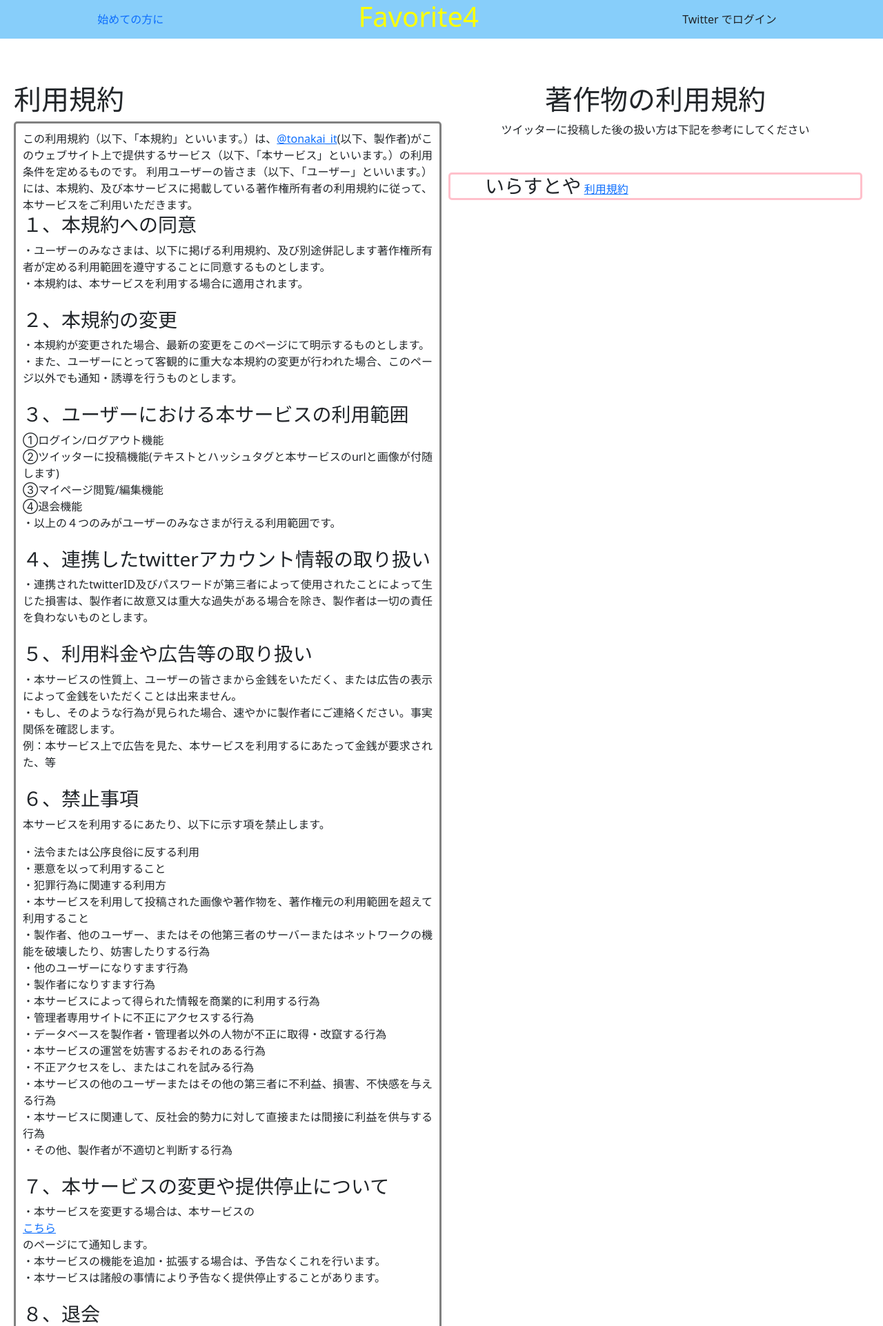
After one commit to akifuji-tonakai/F4, a Django app: template favo4/templates/regulations.html in a window 1280 px wide. The commit adds this page. Shown: the top 1922 px of the page at 69% size. Run offline with Django 3.2, Linux system fonts and the light colour scheme; the template is opened without the code that fills it, so the values that code supplies are empty; style sheets or scripts are compiled from the project's sources; parts of the project's set-up code (start-up, migrations or seed data) failed here and were passed over; some libraries are stand-ins or nearby versions.

```diff
--- a/favo4/forms.py
+++ b/favo4/forms.py
@@ -11,7 +11,7 @@ class ContentCreateForm(forms.ModelForm):
 
     class Meta:
         model = Content
-        fields = 'title', 'copyright', 'hashtag'
+        fields = 'title', 'copyright', 'hashtag', 'flavor_text'
         # fields = '__all__' ↑userをテンプレート排除してます
 
 
--- a/favo4/models.py
+++ b/favo4/models.py
@@ -9,6 +9,7 @@ class Content(models.Model):
     copyright = models.CharField(verbose_name='権利表記', default='©︎', max_length=100)
     hashtag = models.CharField(verbose_name='ハッシュタグ', default='#Favorite4', max_length=20)
     user = models.ForeignKey(CustomUser, verbose_name="ユーザー", on_delete=models.DO_NOTHING)
+    flavor_text = models.CharField(verbose_name='フレーバーテキスト', default='私が好きなものは', max_length=30)
 
     class Meta:
         verbose_name_plural = 'コンテンツ'
--- a/favo4/templates/post-twi.html
+++ b/favo4/templates/post-twi.html
@@ -39,7 +39,7 @@
 
                 <div class="submit-button">
                     <label>
-                        <a href="#" target="_blank" class="inline">利用規約</a>に同意する<input type="checkbox" class="agree">
+                        <a href="{% url 'favo4:F4-regulations' %}" target="_blank" class="inline">利用規約</a>に同意する<input type="checkbox" class="agree">
                     </label>
                     <div class="confirm-select">
                     </div>
--- /dev/null
+++ b/favo4/templates/regulations.html
@@ -0,0 +1,112 @@
+{% extends 'base.html' %}
+{% load static %}
+{% block title %}{% endblock %}
+{% block head %}<link rel="stylesheet" type="text/css" href="{% static 'sass/regulations.css' %}">{% endblock %}
+{% block contents %}
+    <div class="wrap-box">
+        <div class="left-regulation">
+            <h1>利用規約</h1>
+            <div class="usual-regulation">
+                この利用規約（以下、「本規約」といいます。）は、<a href="https://twitter.com/tonakai_it" class="inline" target="_blank">@tonakai_it</a>(以下、製作者)がこのウェブサイト上で提供するサービス（以下、「本サービス」といいます。）の利用条件を定めるものです。 利用ユーザーの皆さま（以下、「ユーザー」といいます。）には、本規約、及び本サービスに掲載している著作権所有者の利用規約に従って、本サービスをご利用いただきます。
+                <h3>１、本規約への同意</h3>
+                ・ユーザーのみなさまは、以下に掲げる利用規約、及び別途併記します著作権所有者が定める利用範囲を遵守することに同意するものとします。<br>
+                ・本規約は、本サービスを利用する場合に適用されます。<br>
+                <br>
+
+                <h3>２、本規約の変更</h3>
+                ・本規約が変更された場合、最新の変更をこのページにて明示するものとします。<br>
+                ・また、ユーザーにとって客観的に重大な本規約の変更が行われた場合、このページ以外でも通知・誘導を行うものとします。<br>
+                <br>
+
+                <h3>３、ユーザーにおける本サービスの利用範囲</h3>
+                ①ログイン/ログアウト機能<br>
+                ②ツイッターに投稿機能(テキストとハッシュタグと本サービスのurlと画像が付随します)<br>
+                ③マイページ閲覧/編集機能<br>
+                ④退会機能<br>
+                ・以上の４つのみがユーザーのみなさまが行える利用範囲です。<br>
+                <br>
+
+                <h3>４、連携したtwitterアカウント情報の取り扱い</h3>
+                ・連携されたtwitterID及びパスワードが第三者によって使用されたことによって生じた損害は、製作者に故意又は重大な過失がある場合を除き、製作者は一切の責任を負わないものとします。<br>
+                <br>
+
+                <h3>５、利用料金や広告等の取り扱い</h3>
+                ・本サービスの性質上、ユーザーの皆さまから金銭をいただく、または広告の表示によって金銭をいただくことは出来ません。<br>
+                ・もし、そのような行為が見られた場合、速やかに製作者にご連絡ください。事実関係を確認します。<br>
+                例：本サービス上で広告を見た、本サービスを利用するにあたって金銭が要求された、等<br>
+                <br>
+
+                <h3>６、禁止事項</h3>
+                <p>本サービスを利用するにあたり、以下に示す項を禁止します。</p>
+                ・法令または公序良俗に反する利用<br>
+                ・悪意を以って利用すること<br>
+                ・犯罪行為に関連する利用方<br>
+                ・本サービスを利用して投稿された画像や著作物を、著作権元の利用範囲を超えて利用すること<br>
+                ・製作者、他のユーザー、またはその他第三者のサーバーまたはネットワークの機能を破壊したり、妨害したりする行為<br>
+                ・他のユーザーになりすます行為<br>
+                ・製作者になりすます行為<br>
+                ・本サービスによって得られた情報を商業的に利用する行為<br>
+                ・管理者専用サイトに不正にアクセスする行為<br>
+                ・データベースを製作者・管理者以外の人物が不正に取得・改竄する行為<br>
+                ・本サービスの運営を妨害するおそれのある行為<br>
+                ・不正アクセスをし、またはこれを試みる行為<br>
+                ・本サービスの他のユーザーまたはその他の第三者に不利益、損害、不快感を与える行為<br>
+                ・本サービスに関連して、反社会的勢力に対して直接または間接に利益を供与する行為<br>
+                ・その他、製作者が不適切と判断する行為<br>
+                <br>
+
+                <h3>７、本サービスの変更や提供停止について</h3>
+                ・本サービスを変更する場合は、本サービスの<a href="{% url 'favo4:index' %}" target="_blank">こちら</a>のページにて通知します。<br>
+                ・本サービスの機能を追加・拡張する場合は、予告なくこれを行います。<br>
+                ・本サービスは諸般の事情により予告なく提供停止することがあります。<br>
+                <br>
+
+                <h3>８、退会</h3>
+                ・本サービスが提供する方法によって、退会が可能です。<br>
+                ・何らかの理由で、本サービス上によって退会処理がなされない場合は、製作者にご連絡ください。<br>
+                ・また、twitterアカウントと本サービスの連携解除は、ユーザー各自で行ってもらうものとします。<br>
+                <br>
+
+                <h3>９、掲載停止の要求</h3>
+                ・別途ページに掲載停止の要求手順を記しています。著作権保有者はそちらをご確認ください→<a href="{% url 'favo4:F4-inquiry' %}" class="inline" target="_blank">問い合わせ</a><br>
+                ・要求があった場合は、予告なく機能を削除いたします。<br>
+                <br>
+
+                <h3>１０、保証の否認及び免責事項</h3>
+                ・製作者は、本サービスに事実上または法律上の瑕疵（安全性、信頼性、正確性、完全性、有効性、特定の目的への適合性、セキュリティなどに関する欠陥、エラーやバグ、権利侵害などを含みます。）
+                がないことを明示的にも黙示的にも保証しておりません。<br>
+                ・製作者は、本サービスに起因してユーザーに生じたあらゆる損害について一切の責任を負いません。<br>
+                ・製作者は、本サービスに関して、ユーザーと他のユーザーまたは第三者との間において生じた取引、 連絡または紛争等について一切責任を負いません。<br>
+                <br>
+
+                <h3>１１、著作権について</h3>
+                ・あくまで本サービスの製作者は、コピーライト表記がされた本サービス上の著作物の著作権を保持しておりません。また、利用するユーザーのみなさまも、本サービスを利用することで著作物の著作権・並びに著作隣接権を得ることはありません。<br>
+                ・前項で上げた著作物の著作権は、全て著作権保有者に帰属します。<br>
+                <br>
+
+                <h3>１２、準拠法、裁判管轄</h3>
+                ・本規約の解釈にあたっては、日本法を準拠法とします。<br>
+                ・本サービスに関しての紛争が、掲載する著作権保有元と起こったのであれば、法人ならば著作権保有元の本店所在地、私人ならば著作権保有元の居住地を管轄する裁判所を専属的合意管轄とします。<br>
+                ・本サービスに関して、ユーザーと製作者において紛争が起こったのであれば、製作者の居住地を管轄する裁判所を専属的合意管轄とします。<br>
+            </div>
+        </div>
+        <div class="right-regulation">
+            <h1 class="right-intention">著作物の利用規約</h1>
+            <p class="right-intention">ツイッターに投稿した後の扱い方は下記を参考にしてください</p>
+            <br>
+            <div class="products-regulation">
+                <div class="products-card">
+            <h3 class="inline">いらすとや</h3>
+            <a href="https://www.irasutoya.com/p/terms.html" class="inline">利用規約</a>
+                    </div>
+            </div>
+
+        </div>
+
+
+    </div>
+
+
+
+
+{% endblock %}
--- a/favo4/urls.py
+++ b/favo4/urls.py
@@ -8,5 +8,7 @@ urlpatterns = [
     path('home/', views.F4ListView.as_view(), name="F4-list"),
     path('new/', views.add_content, name="F4-create"),
     path('home/post/<int:pk>/', views.f4_post_twi_view, name="F4-post-twi"),
-    path('mypage/<slug:username>/', views.F4UserPageView.as_view(), name="F4-user-page")
+    path('mypage/<slug:username>/', views.F4UserPageView.as_view(), name="F4-user-page"),
+    path('regulations/', views.F4RegulationsView.as_view(), name="F4-regulations"),
+    path('inquiry/', views.F4InquiryView.as_view(), name="F4-inquiry"),
 ]
--- a/static/js/plus_form.js
+++ b/static/js/plus_form.js
@@ -76,6 +76,7 @@ $(function(){
         totalManageElement.attr('value', currentFileCount);
     });
 });
+
 // $(function(){
 //      var totalManageElement = $('input#id_chara_set-TOTAL_FORMS');
 // //     // valueをintに
--- /dev/null
+++ b/static/sass/regulations.css
@@ -0,0 +1,23 @@
+.wrap-box {
+  display: flex;
+  width: 100%; }
+  .wrap-box .left-regulation {
+    width: 50%; }
+    .wrap-box .left-regulation .usual-regulation {
+      text-align: justify;
+      text-justify: inter-ideograph;
+      border: gray solid 3px;
+      border-radius: 5px;
+      padding: 10px; }
+  .wrap-box .right-regulation {
+    width: 50%; }
+    .wrap-box .right-regulation .products-regulation {
+      margin: 10px;
+      border: pink solid 3px;
+      border-radius: 5px;
+      padding-left: 50px; }
+
+.right-intention {
+  text-align: center; }
+
+/*# sourceMappingURL=regulations.css.map */
--- /dev/null
+++ b/static/sass/regulations.sass
@@ -0,0 +1,24 @@
+.wrap-box
+  display: flex
+  width: 100%
+
+  .left-regulation
+    width: 50%
+    .usual-regulation
+      text-align: justify
+      text-justify: inter-ideograph
+      border: gray solid 3px
+      border-radius: 5px
+      padding: 10px
+
+  .right-regulation
+    width: 50%
+    .products-regulation
+      margin: 10px
+      border: pink solid 3px
+      border-radius: 5px
+      padding-left: 50px
+
+
+.right-intention
+  text-align: center
```
Also changed, not shown: favo4/templates/inquiry.html (added, +12 -0 lines), favo4/twitter_api.py (+4 -3 lines), favo4/views.py (+12 -4 lines), favo4/migrations/0005_content_flavor_text.py (added), 1 other file.
